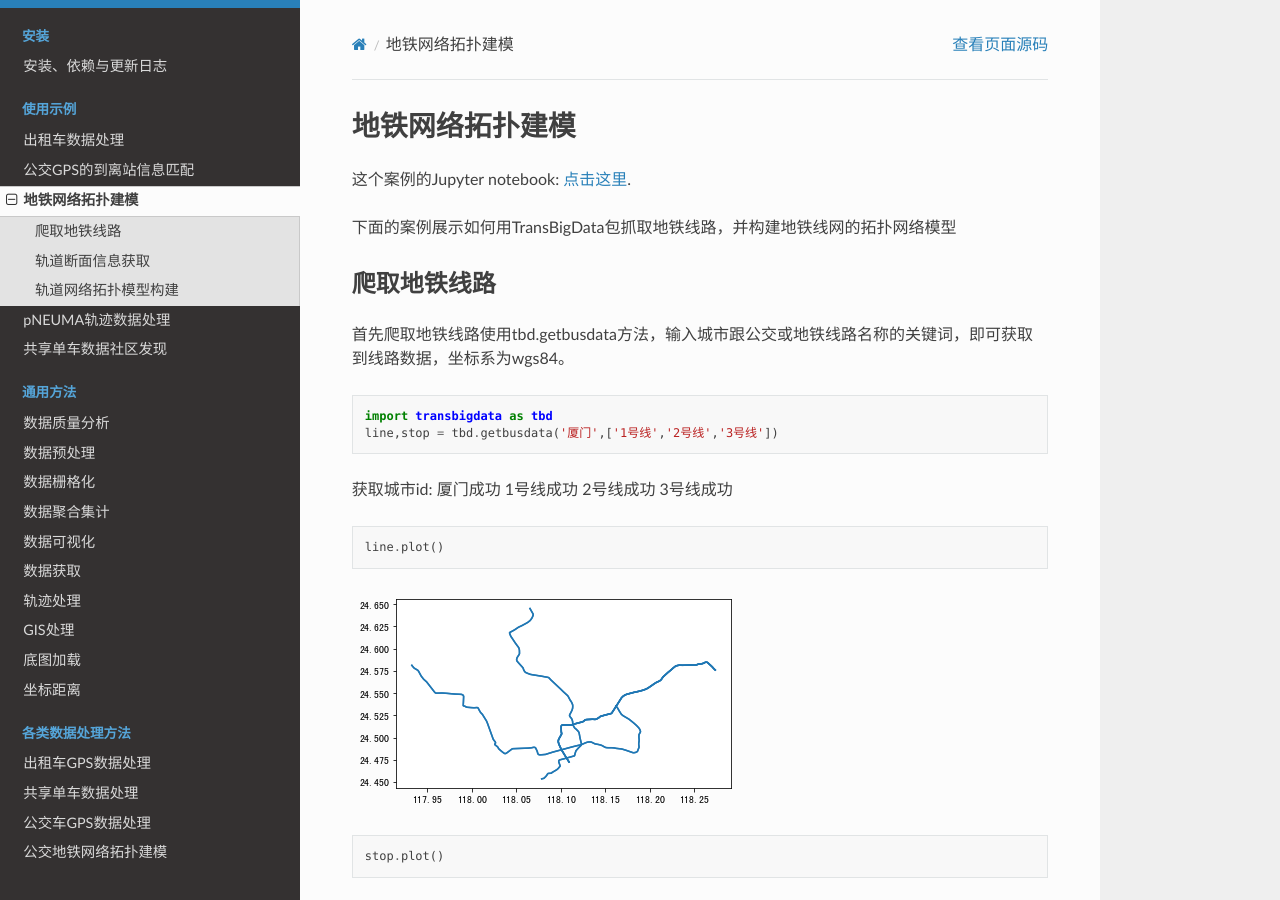
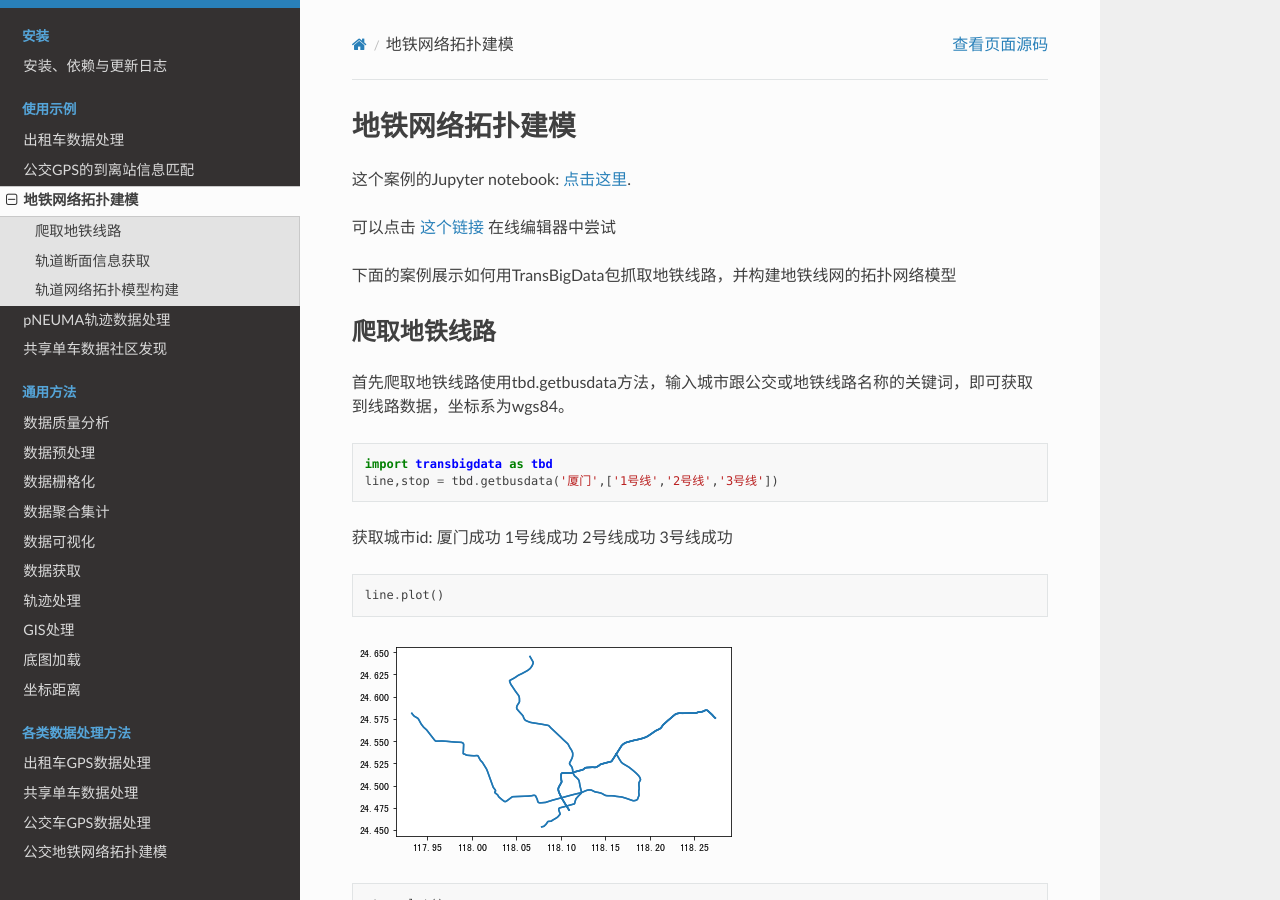
Before and after one commit to ni1o1/transbigdata, a Sphinx documentation site: the page built from docs/source/metromodel/metromodel.rst, in a window 1280 px wide and 900 px high. Built offline with Sphinx 7.4.7 and the Read the Docs theme 2.0.0, drawn with Linux system fonts in a browser that asks for light colours.

Commit message:
Update metromodel.rst

```diff
--- a/docs/source/metromodel/metromodel.rst
+++ b/docs/source/metromodel/metromodel.rst
@@ -2,6 +2,8 @@
 ================
 
 这个案例的Jupyter notebook: `点击这里 <https://github.com/ni1o1/transbigdata/blob/main/example/Example%203-Modeling%20for%20subway%20network%20topology.ipynb>`__.
+
+| 可以点击 `这个链接 <https://mybinder.org/v2/gh/ni1o1/transbigdata/9507de936806c34a4befd74aa9227b012569a6aa?urlpath=lab%2Ftree%2Fexample%2FExample%203-Modeling%20for%20subway%20network%20topology.ipynb>`__ 在线编辑器中尝试
 
 下面的案例展示如何用TransBigData包抓取地铁线路，并构建地铁线网的拓扑网络模型
 
```
